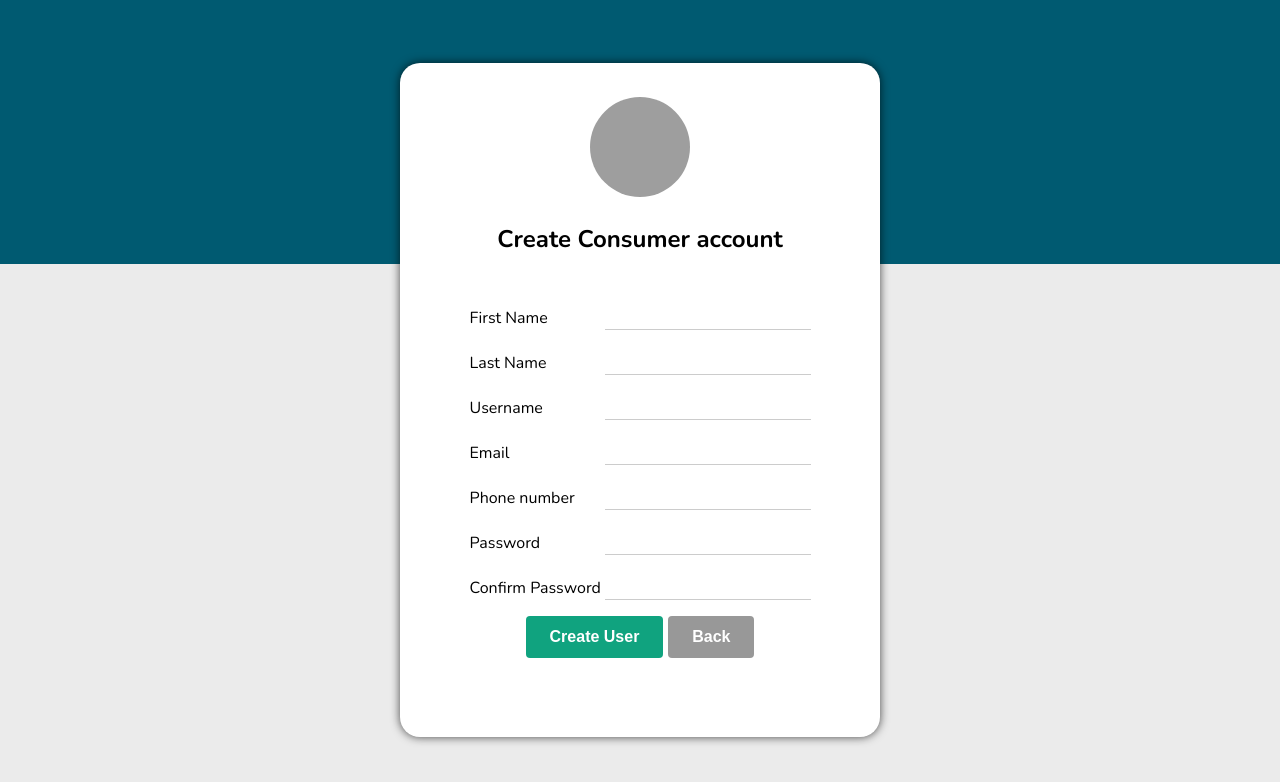
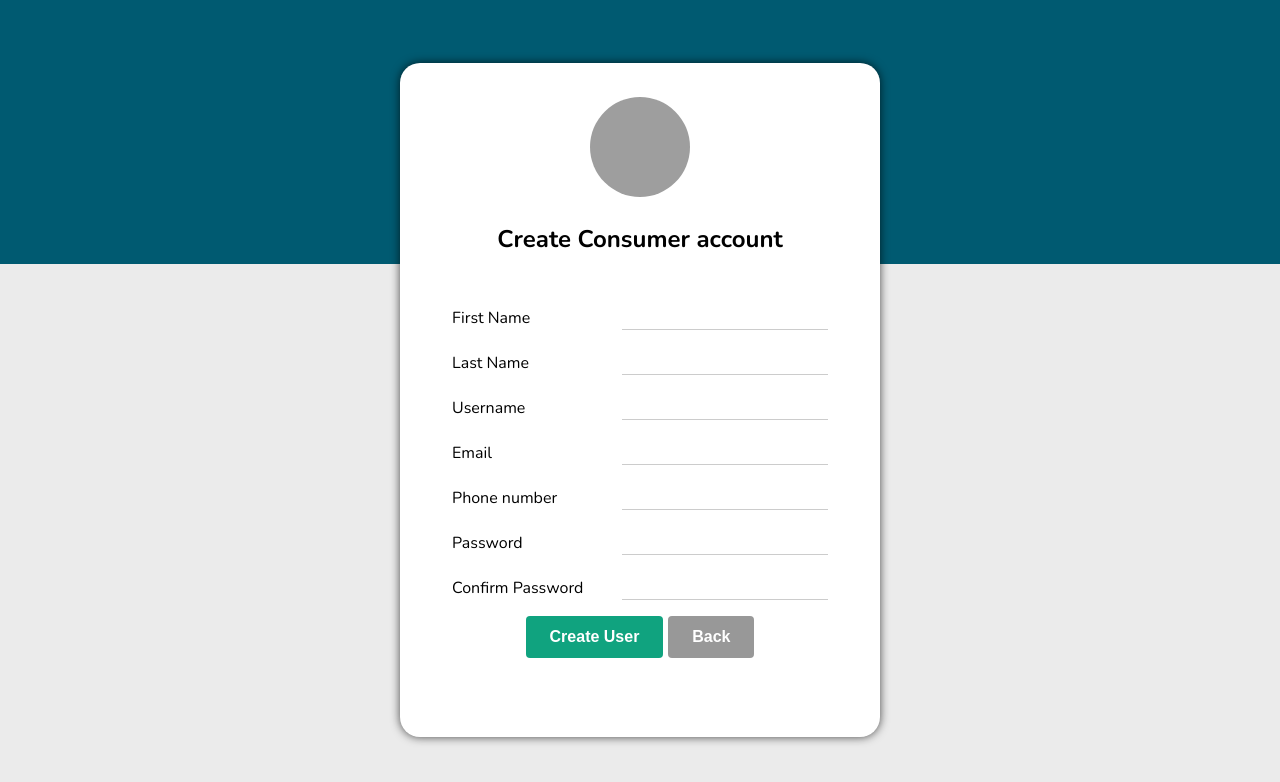
Before and after one commit to nisha-tamta/cashflowmanager-UI, a React (Create React App) app: page /signup in a window 1280 px wide. Shown: the top 782 px of the page. Built offline with nearby package versions, Linux system fonts and the light colour scheme; grey boxes are pictures that could not be loaded.

Commit message:
margin made right

```diff
--- a/src/components/css/CreateUserForm.css
+++ b/src/components/css/CreateUserForm.css
@@ -78,7 +78,7 @@
     display: flex;
     align-items: center;
     flex-basis: 135px;
-/*     margin-right: 24px; */
+    margin-right: 35px;
     padding-top: 4px;
 }
 
```
